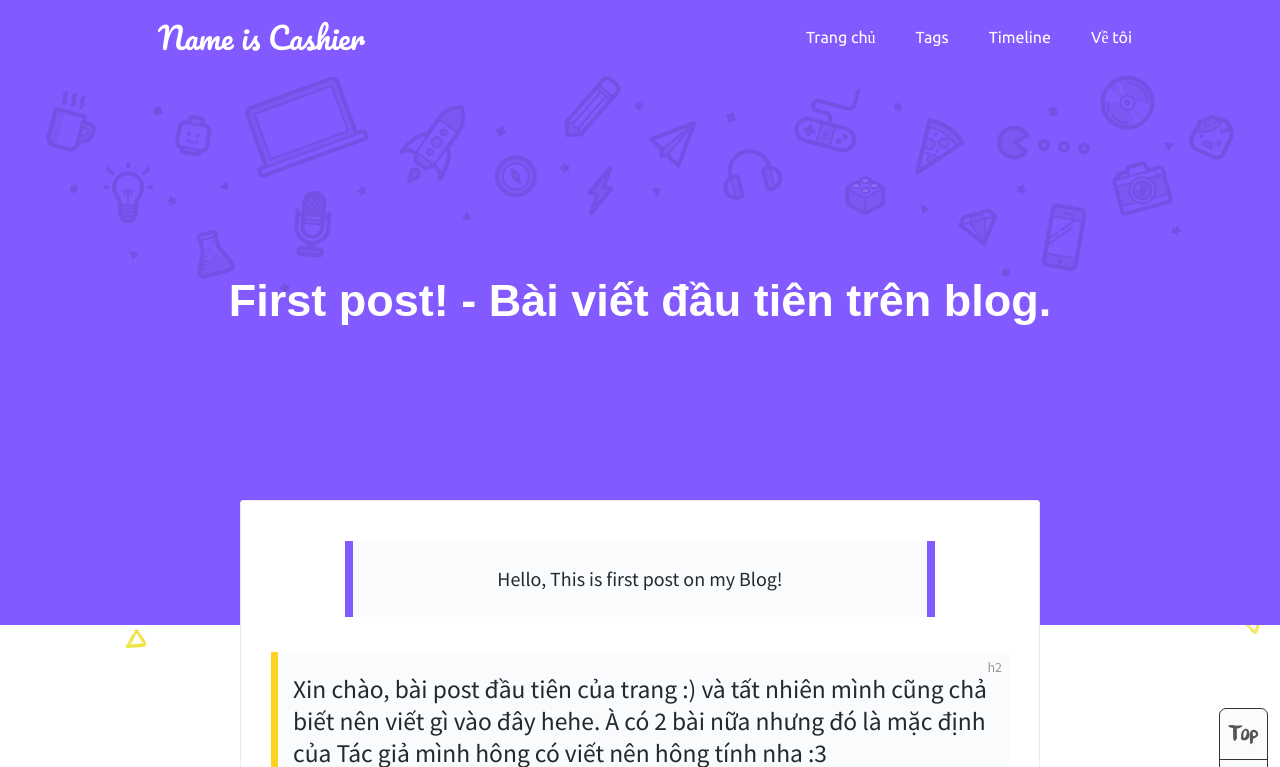
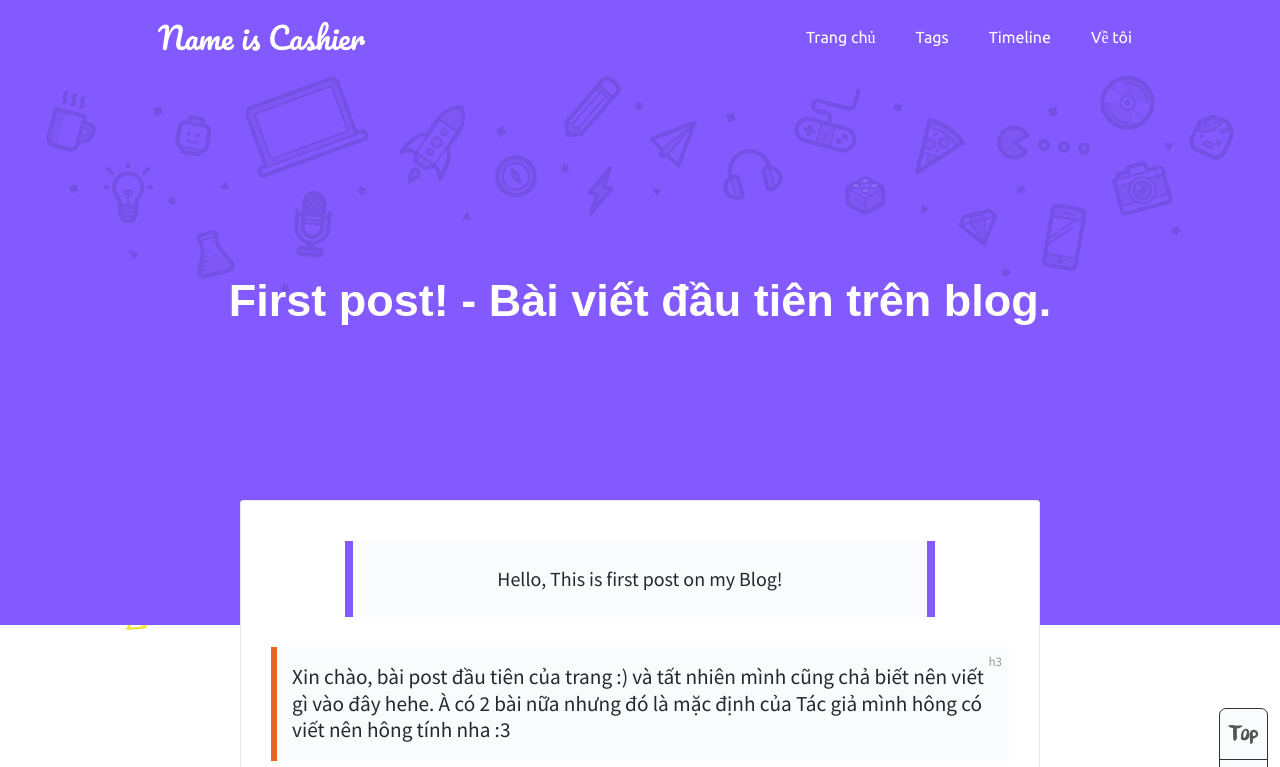
Before and after one commit to xukimseven/HardCandy-Jekyll, a Jekyll site: the page built from _posts/2020-04-14-first-post.md, in a window 1280 px wide. Shown: the top 767 px of the page. Built offline with Jekyll 4.4.1, drawn with Linux system fonts in a browser that asks for light colours; comment, search, counter and statistics services are not loaded; grey boxes are pictures that could not be loaded.

```diff
--- a/_posts/2020-04-14-first-post.md
+++ b/_posts/2020-04-14-first-post.md
@@ -8,7 +8,7 @@ cover: '../assets/first-post.PNG'
 subtitle: 'Hello, This is first post on my Blog!'
 ---
 
-## Xin chào, bài post đầu tiên của trang :) và tất nhiên mình cũng chả biết nên viết gì vào đây hehe. À có 2 bài nữa nhưng đó là mặc định của Tác giả mình hông có viết nên hông tính nha :3
+### Xin chào, bài post đầu tiên của trang :) và tất nhiên mình cũng chả biết nên viết gì vào đây hehe. À có 2 bài nữa nhưng đó là mặc định của Tác giả mình hông có viết nên hông tính nha :3
 
 Không liên quan nhưng đây là desktop mà mình đang dùng khi làm blog này :)) Hơi bừa xíu kkk
 ![My desktop](https://raw.githubusercontent.com/nameiscashier/nameiscashier.github.io/master/assets/first-post.PNG)
```
